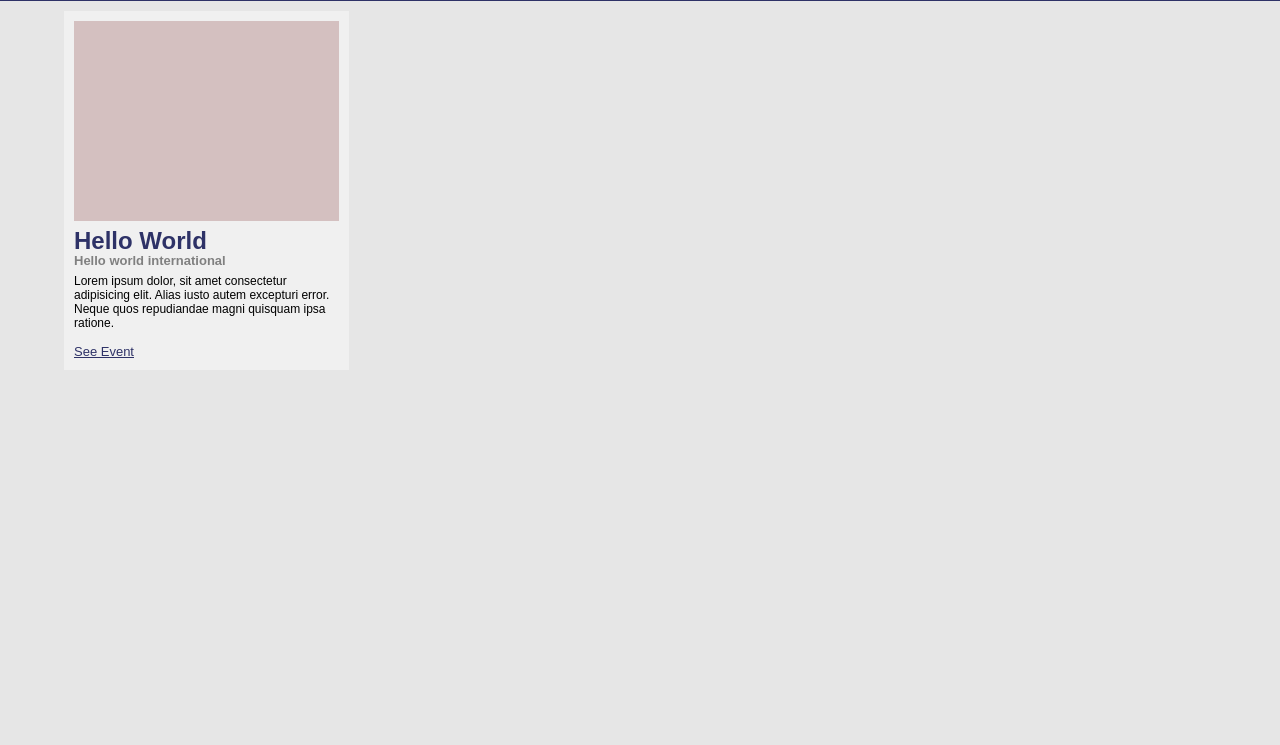
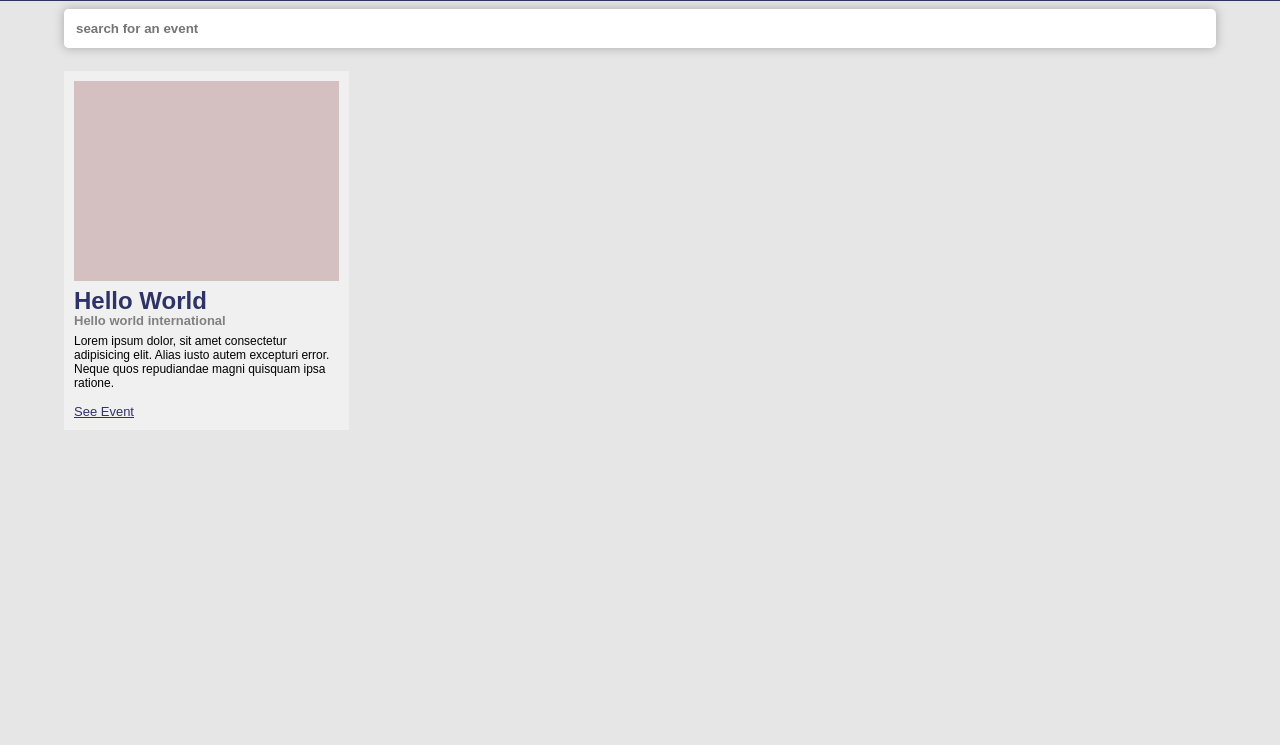
Before and after one commit to Chighold/evento, a website: page pages/home.html in a window 1280 px wide. Shown: the part 55-800 px from the top of the page. Drawn offline with Linux system fonts and the light colour scheme; files whose address does not match are found by name.

Commit message:
Serach bar

```diff
--- a/pages/home.html
+++ b/pages/home.html
@@ -15,6 +15,9 @@
             <a href="pages/host.html"> Sign Up </a>
         </div>
     </div>
+    <div id="search">
+        <input placeholder="search for an event" />
+    </div>
     <div id="body">
         <div class="event">
             <div class="pic"></div>
--- a/styles/home.css
+++ b/styles/home.css
@@ -39,12 +39,28 @@ body{
 #links a:nth-child(1) {
     color: white;
 }
+#search {
+    position: fixed;
+    width: 90%;
+    left: 5%;
+    background-color: white;
+    border-radius: 5px;
+    overflow: hidden;
+    top: 8vh;
+    box-shadow: 0px 0px 10px 1px rgba(100, 100, 100, .4);
+}
+#search input {
+    border: 0;
+    font-weight: bold;
+    padding: 12px;
+    outline: 0;
+}
 #body {
     box-sizing: border-box;
     color: white;
     width: 100%;
     height: 93%;
-    padding: 10px 5%;
+    padding: 70px 5%;
 }
 .event {
     width: 23%;
```
